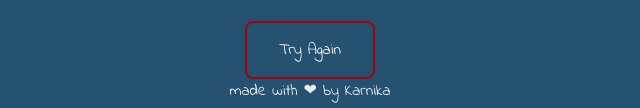
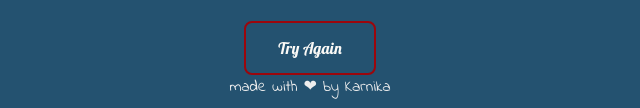
Before and after one commit to karnika22/Dice-Roll, a plain HTML site: page index.html in a window 1280 px wide. Shown: the part 703-811 px from the top of the page, 330-970 px from the left. Drawn offline with Linux system fonts and the light colour scheme.

Commit message:
font family changed

```diff
--- a/styles.css
+++ b/styles.css
@@ -35,7 +35,7 @@ img {
 .button {
   margin-top: 1.5rem;
   font-size: 16px;
-  font-family: 'Indie Flower', cursive;
+  font-family: 'Lobster', cursive;
   padding: 15px 32px;
   background-color: #245270;
   color: #faf9f6;
```
